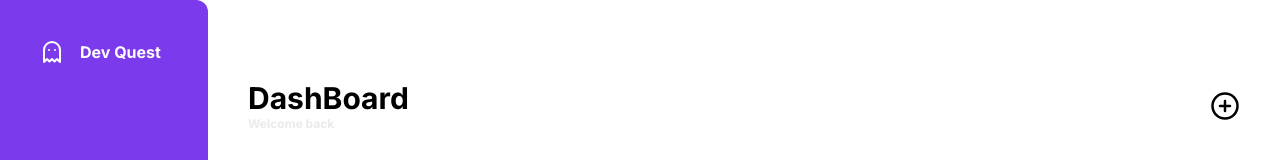
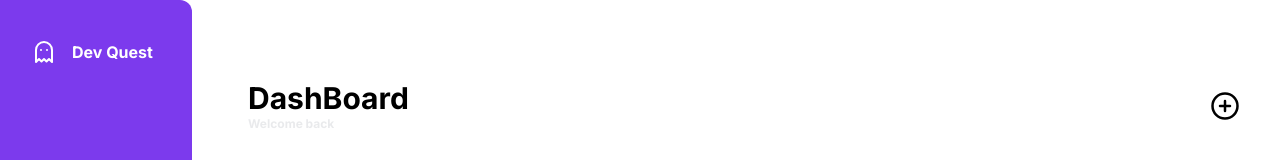
Before and after one commit to SomaTakata/dev-quest-nova, a Next.js app: page /dashboard in a window 1280 px wide. Shown: the top 160 px of the page. Built offline with nearby package versions, Linux system fonts and the light colour scheme; no server answers.

Commit message:
SideBarの横幅調整

```diff
--- a/app/(dashboard)/dashboard/_components/SideBar.tsx
+++ b/app/(dashboard)/dashboard/_components/SideBar.tsx
@@ -21,11 +21,11 @@ const SideBar = () => {
 
   console.log(pathname);
   return (
-    <div className="fixed left-0 w-52 z-30 bg-primary flex flex-col rounded-r-xl h-full">
+    <div className="fixed left-0 w-48 z-30 bg-primary flex flex-col rounded-r-xl h-full">
       <div
         onClick={() => router.push("/dashboard")}
         className={cn(
-          "text-white cursor-pointer font-medium flex gap-4 pl-10  mt-10",
+          "text-white cursor-pointer font-medium flex gap-4 pl-8  mt-10",
         )}
       >
         <Ghost className="h-6 w-6" />
```
